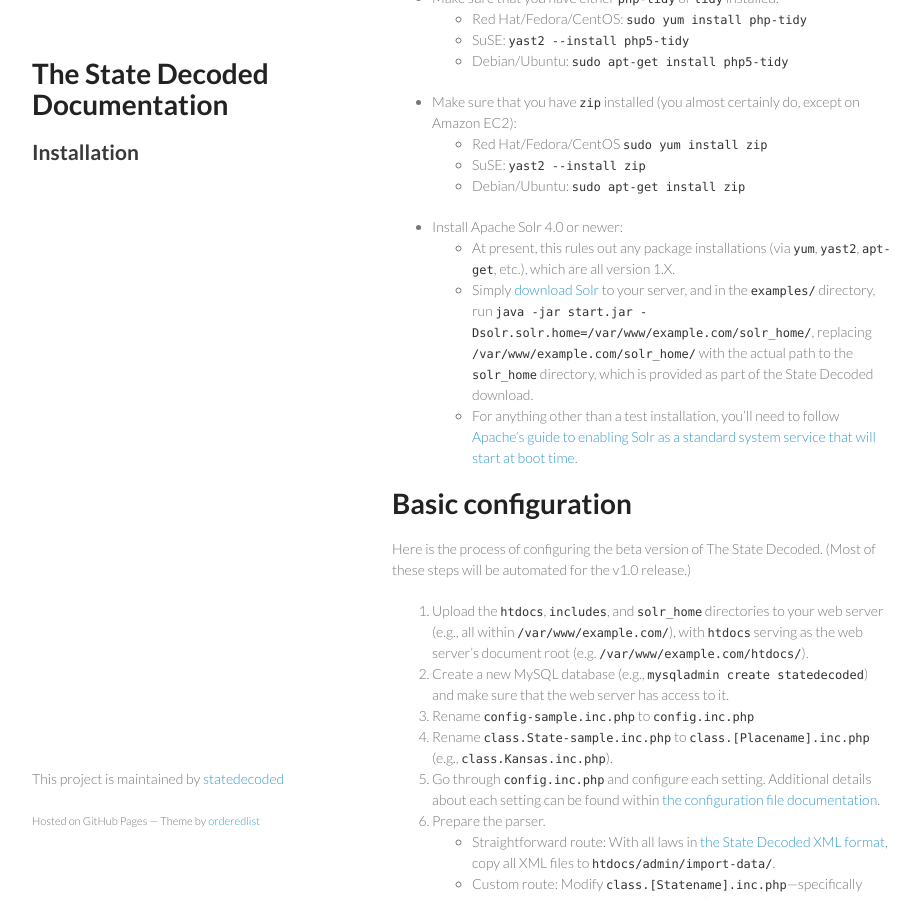
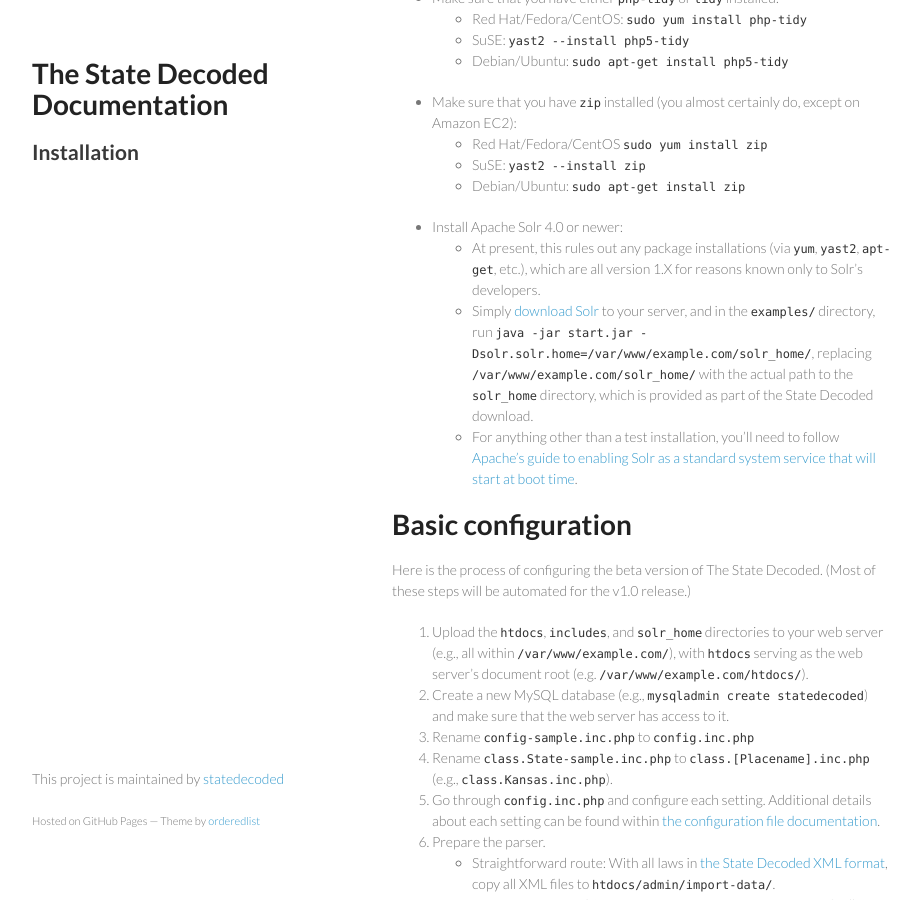
Before and after one commit to statedecoded/documentation, a Jekyll site: the page built from installation.md, in a window 1280 px wide and 900 px high, scrolled down 1049 px. Shown: the whole window, without its empty margins (178-1098 px from the left). Built offline with Jekyll 4.4.1, drawn with Linux system fonts in a browser that asks for light colours.

Commit message:
Solr snark

```diff
--- a/installation.md
+++ b/installation.md
@@ -38,7 +38,7 @@ The following programs and modules are required to run The State Decoded, in add
 	* SuSE: `yast2 --install zip`
 	* Debian/Ubuntu: `sudo apt-get install zip`
 * Install Apache Solr 4.0 or newer:
-	* At present, this rules out any package installations (via `yum`, `yast2`, `apt-get`, etc.), which are all version 1.X.
+	* At present, this rules out any package installations (via `yum`, `yast2`, `apt-get`, etc.), which are all version 1.X for reasons known only to Solr’s developers.
 	* Simply [download Solr](http://lucene.apache.org/solr/downloads.html) to your server, and in the `examples/` directory, run `java -jar start.jar -Dsolr.solr.home=/var/www/example.com/solr_home/`, replacing `/var/www/example.com/solr_home/` with the actual path to the `solr_home` directory, which is provided as part of the State Decoded download.
 	* For anything other than a test installation, you'll need to follow [Apache's guide to enabling Solr as a standard system service that will start at boot time](http://wiki.apache.org/solr/SolrJetty#Init_script_to_run_the_Solr_example).
 
```
